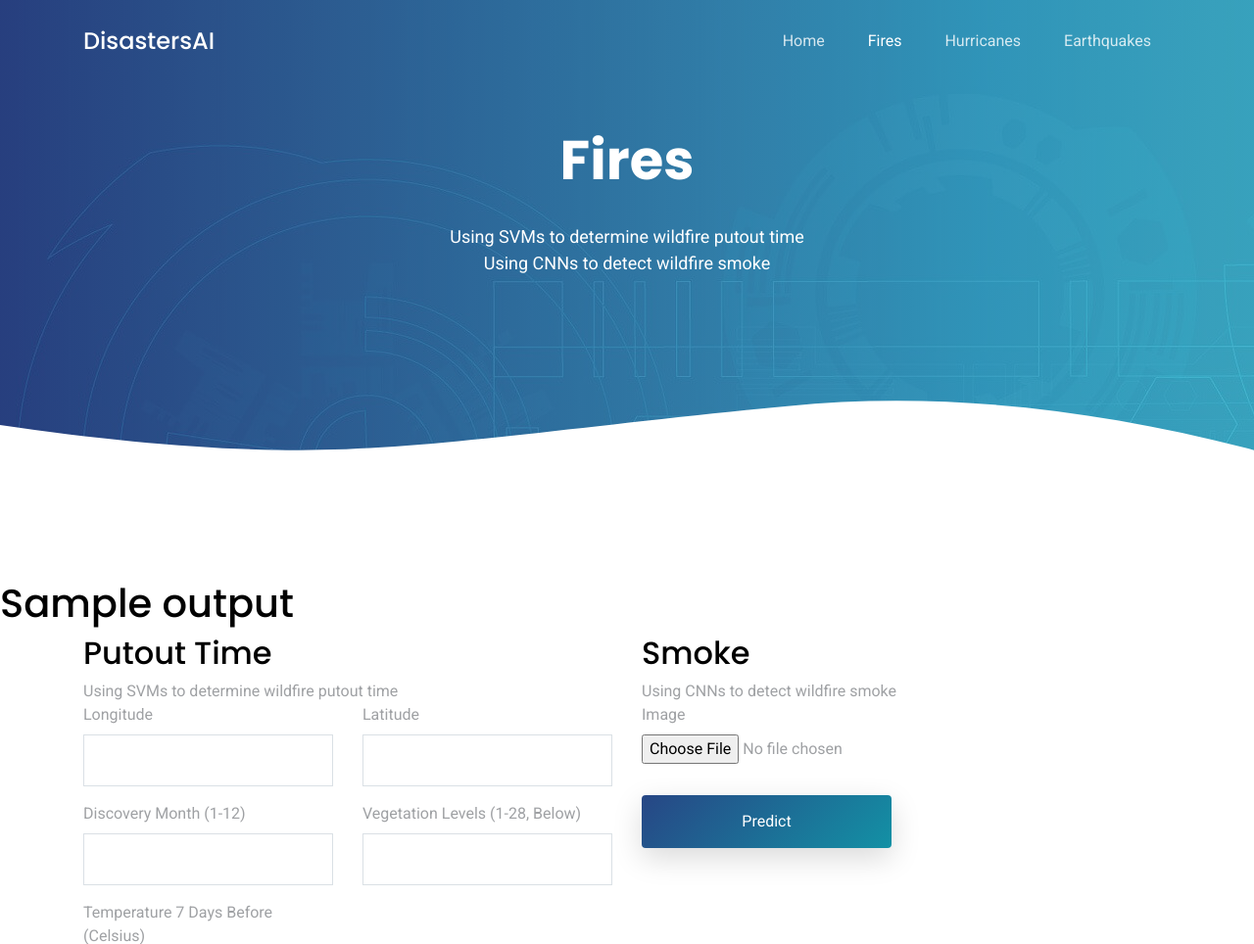
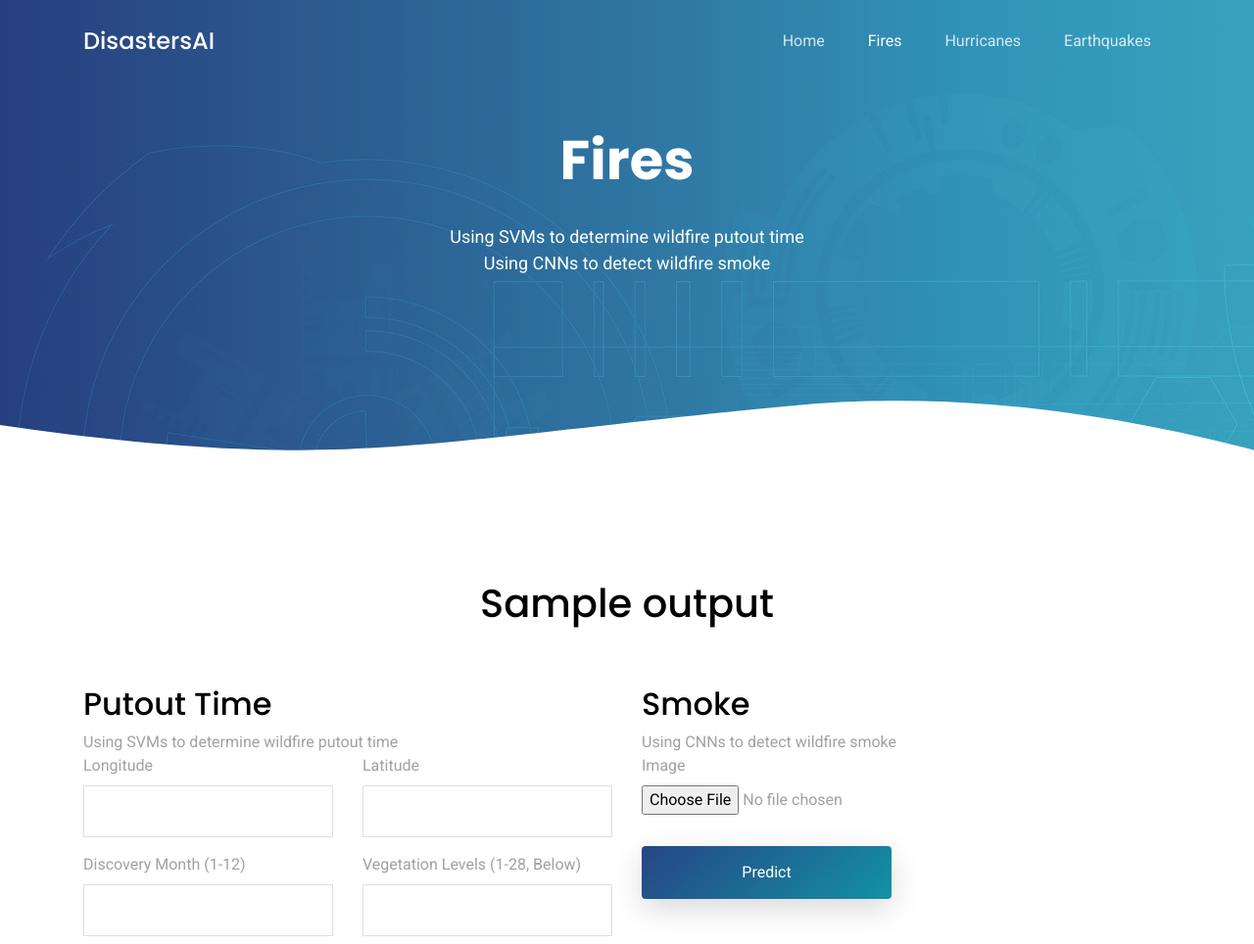
Before and after one commit to TeamDeltaHacks/DisastersAI, a Flask app: template templates/fires.html in a window 1280 px wide. Shown: the top 964 px of the page at 98% size. Run offline with Flask 2, Linux system fonts and the light colour scheme; the template is opened without the code that fills it: most values are stand-ins (such as "Sample title", 1, 10 or a date in 2020); some libraries are stand-ins or nearby versions.

Commit message:
Add files via upload

```diff
--- a/static/assets/css/style.css
+++ b/static/assets/css/style.css
@@ -1232,3 +1232,8 @@ section {
   color: #fff;
   background: #2d71a1;
 }
+
+.output {
+	text-align: center;
+	margin-bottom: 60px;
+}
```
